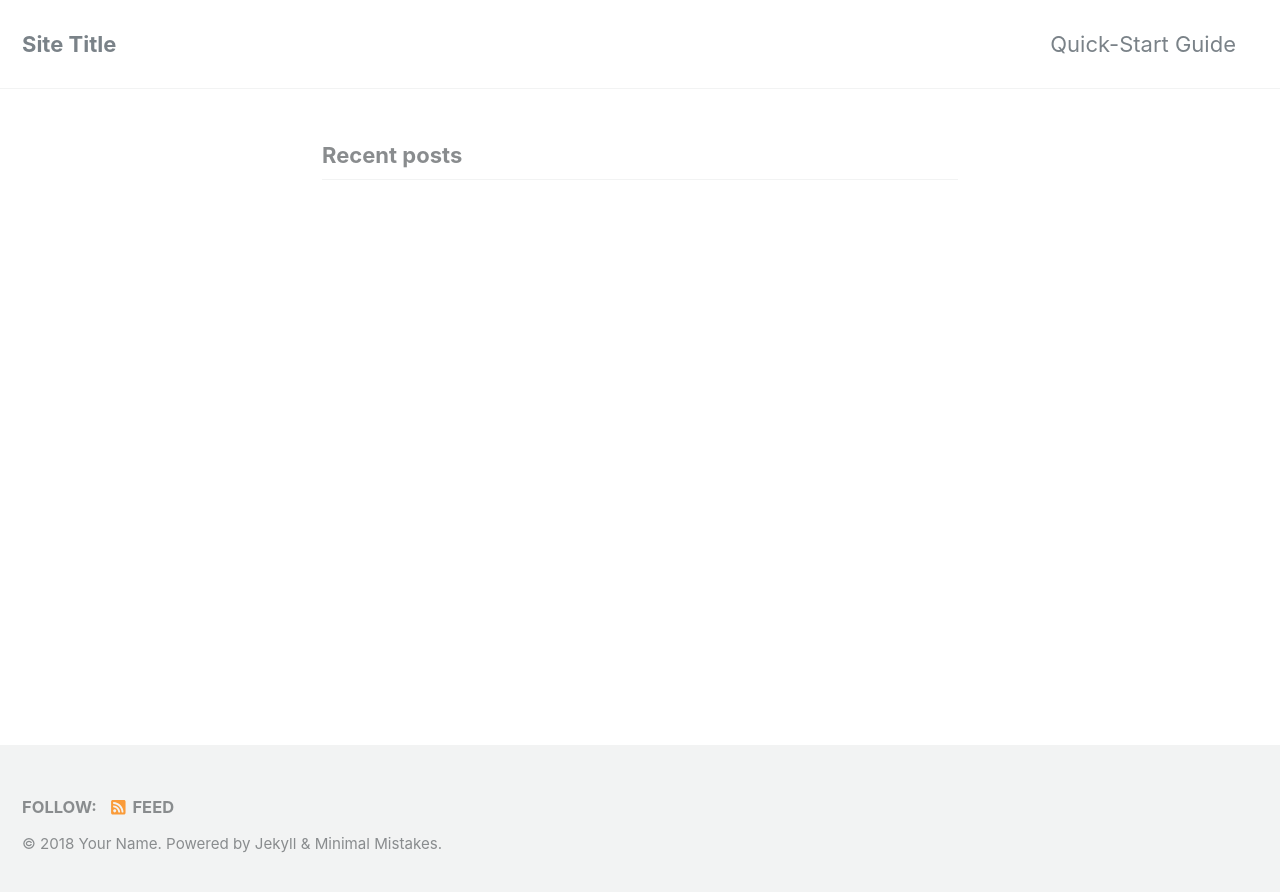
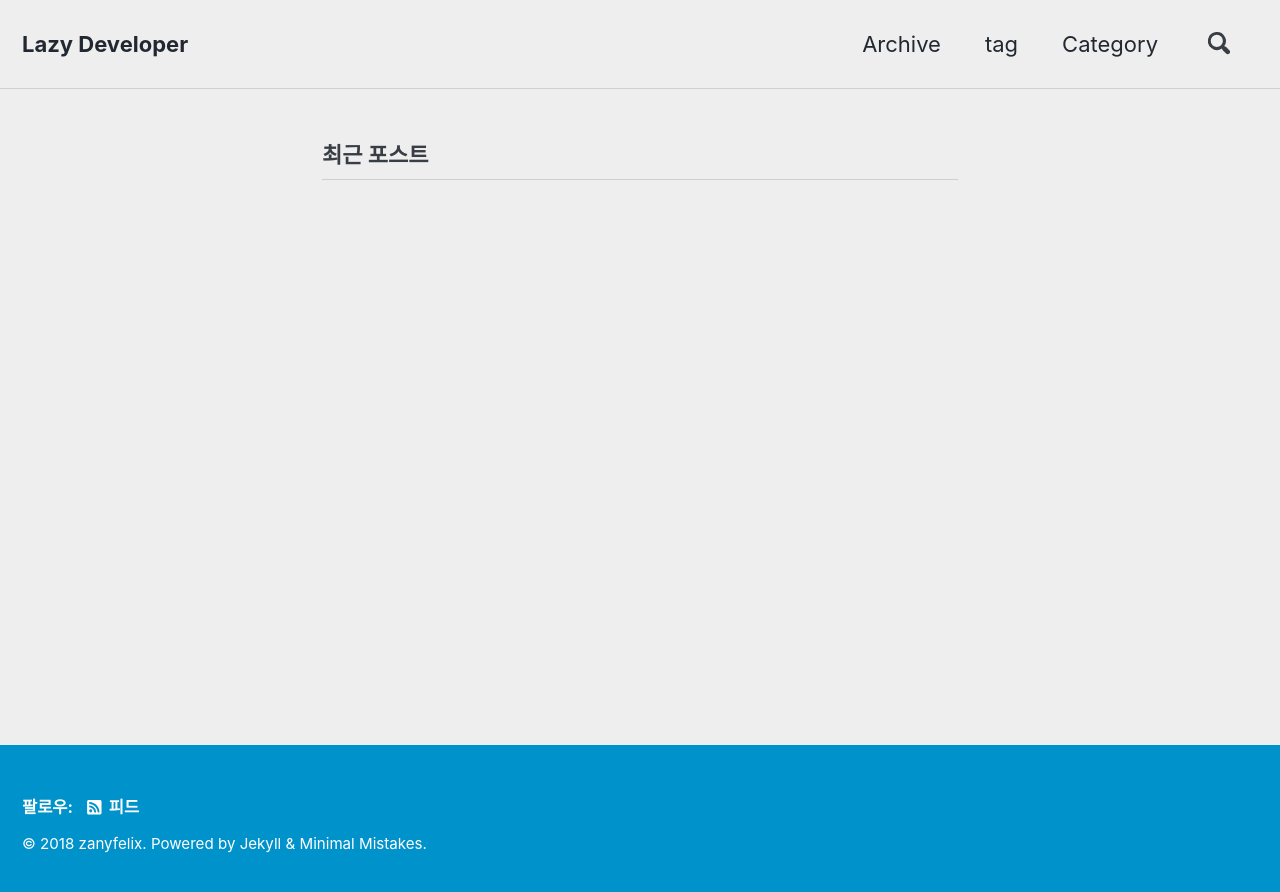
Before and after one commit to zanyfelix/zanyfelix.github.io, a Jekyll site: the page built from index.md, in a window 1280 px wide. Shown: the top 892 px of the page. Built offline with Jekyll 4.4.1, drawn with Linux system fonts in a browser that asks for light colours; nearby versions of some CDN libraries; the list of posts is cut into pages by our own code.

Commit message:
상단 메뉴 수정

```diff
--- a/Gemfile
+++ b/Gemfile
@@ -1,2 +1,4 @@
 source "https://rubygems.org"
-gemspec
+
+gem "jekyll", "~> 3.5"
+gem "minimal-mistakes-jekyll"
--- a/_config.yml
+++ b/_config.yml
@@ -12,24 +12,24 @@
 
 # theme                  : "minimal-mistakes-jekyll"
 # remote_theme           : "mmistakes/minimal-mistakes"
-minimal_mistakes_skin    : "default" # "air", "aqua", "contrast", "dark", "dirt", "neon", "mint", "plum", "sunrise"
+minimal_mistakes_skin    : "air" # "air", "aqua", "contrast", "dark", "dirt", "neon", "mint", "plum", "sunrise"
 
 # Site Settings
-locale                   : "en-US"
-title                    : "Site Title"
+locale                   : "ko"
+title                    : "Lazy Developer"
 title_separator          : "-"
-name                     : "Your Name"
+name                     : "zanyfelix"
 description              : "An amazing website."
-url                      : # the base hostname & protocol for your site e.g. "https://mmistakes.github.io"
+url                      : "https://zanyfelix.github.io" # the base hostname & protocol for your site e.g. "https://mmistakes.github.io"
 baseurl                  : # the subpath of your site, e.g. "/blog"
-repository               : # GitHub username/repo-name e.g. "mmistakes/minimal-mistakes"
+repository               : "zanyfelix/zanyfelix.github.io" # GitHub username/repo-name e.g. "mmistakes/minimal-mistakes"
 teaser                   : # path of fallback teaser image, e.g. "/assets/images/500x300.png"
 # breadcrumbs            : false # true, false (default)
 words_per_minute         : 200
 comments:
-  provider               : # false (default), "disqus", "discourse", "facebook", "google-plus", "staticman", "staticman_v2" "custom"
+  provider               : "disqus" # false (default), "disqus", "discourse", "facebook", "google-plus", "staticman", "staticman_v2" "custom"
   disqus:
-    shortname            : # https://help.disqus.com/customer/portal/articles/466208-what-s-a-shortname-
+    shortname            : zanyfelix # https://help.disqus.com/customer/portal/articles/466208-what-s-a-shortname-
   discourse:
     server               : # https://meta.discourse.org/t/embedding-discourse-comments-via-javascript/31963 , e.g.: meta.discourse.org
   facebook:
@@ -58,8 +58,8 @@ reCaptcha:
   secret                 :
 atom_feed:
   path                   : # blank (default) uses feed.xml
-search                   : # true, false (default)
-search_full_content      : # true, false (default)
+search                   : true # true, false (default)
+search_full_content      : true # true, false (default)
 search_provider          : # lunr (default), algolia, google
 algolia:
   application_id         : # YOUR_APPLICATION_ID
@@ -100,11 +100,11 @@ analytics:
 
 # Site Author
 author:
-  name             : "Your Name"
+  name             : "Kwangha Park"
   avatar           : # path of avatar image, e.g. "/assets/images/bio-photo.jpg"
   bio              : "I am an amazing person."
-  location         : "Somewhere"
-  email            :
+  location         : "Seoul,Korea"
+  email            : "zanyfelix@gmail.com"
   links:
     - label: "Email"
       icon: "fas fa-fw fa-envelope-square"
@@ -282,6 +282,6 @@ defaults:
       layout: single
       author_profile: true
       read_time: true
-      comments: # true
+      comments: true # true
       share: true
       related: true
--- a/_data/navigation.yml
+++ b/_data/navigation.yml
@@ -1,7 +1,11 @@
 # main links
 main:
-  - title: "Quick-Start Guide"
-    url: https://mmistakes.github.io/minimal-mistakes/docs/quick-start-guide/
+  - title: "Archive"
+    url: /year-archive/
+  - title: "tag"
+    url: /tags/
+  - title: "Category"
+    url: /categories/
   # - title: "About"
   #   url: https://mmistakes.github.io/minimal-mistakes/about/
   # - title: "Sample Posts"
```
Also changed, not shown: _pages/category-archive.html (added, +14 -0 lines), _pages/tag-archive.html (added, +25 -0 lines), _pages/year-archive.html (added, +13 -0 lines), Gemfile.lock, 1 other file.
